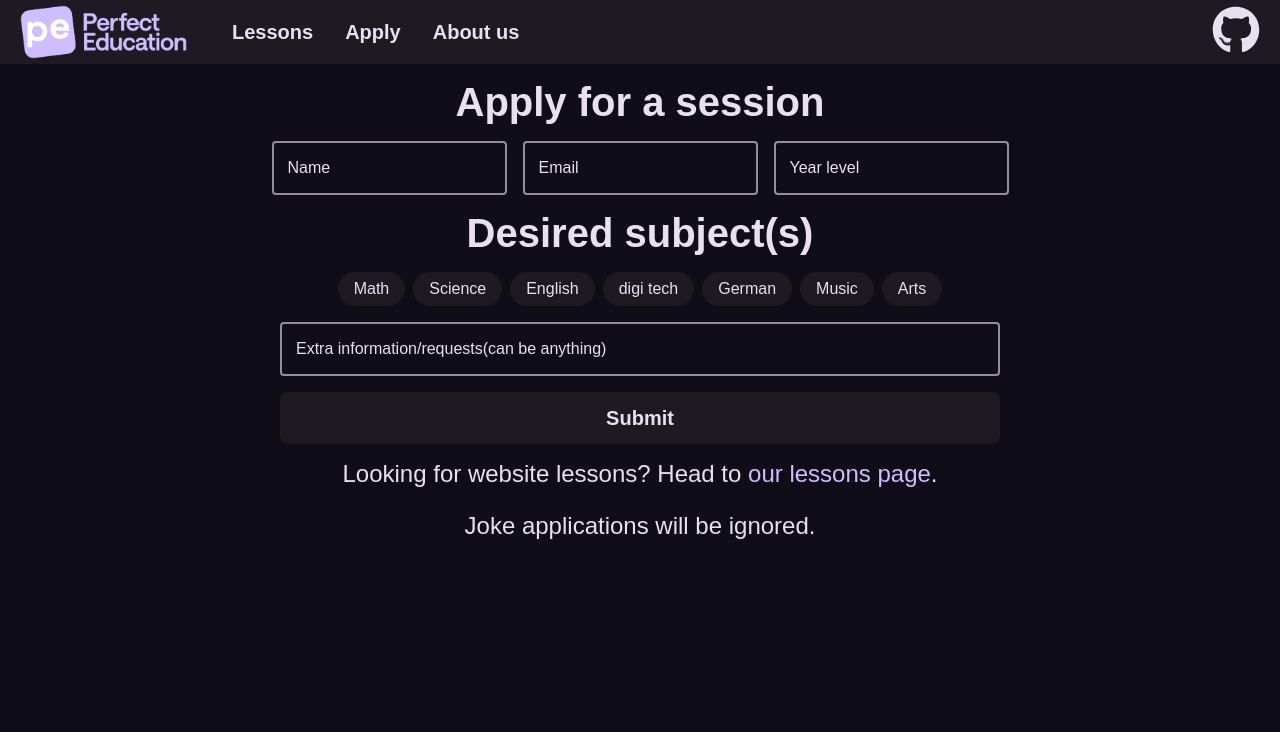
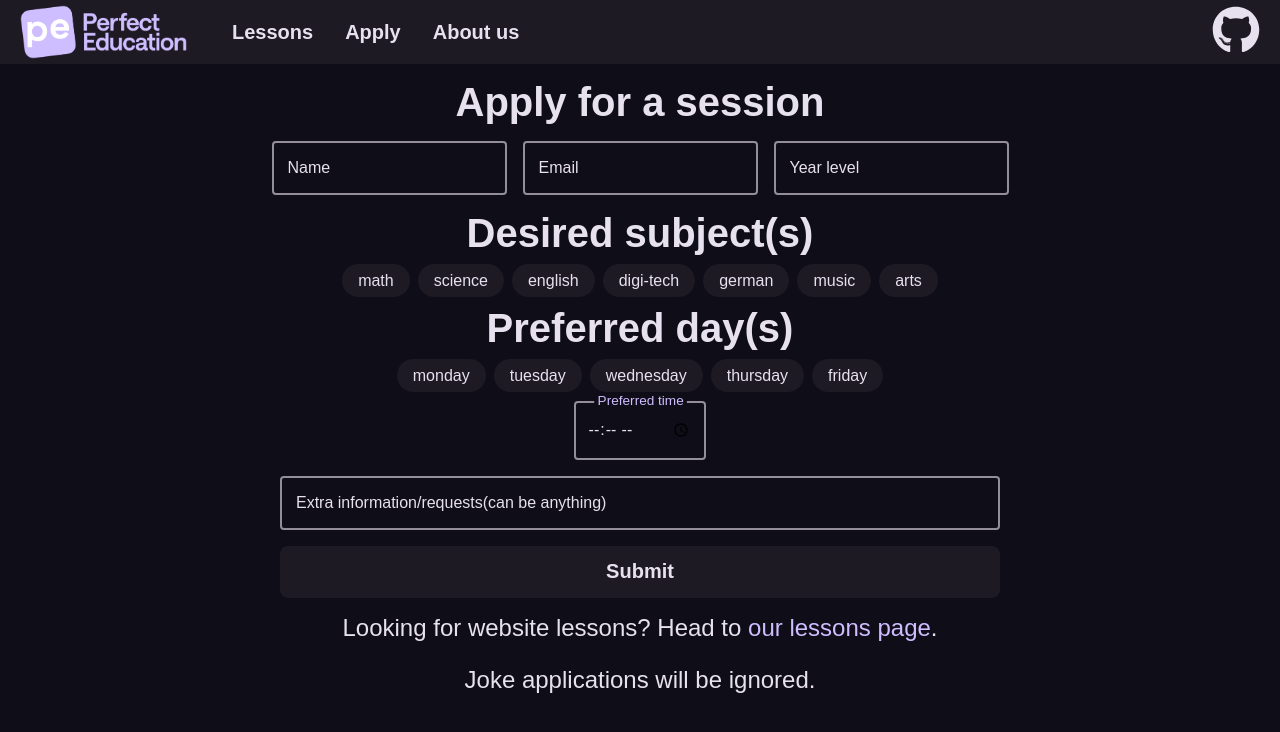
Before and after one commit to tm-coder-484/PerfectEducation, a React (Vite) app: page /apply in a window 1280 px wide. Shown: the top 732 px of the page. Built offline with nearby package versions, Linux system fonts and the light colour scheme.

Commit message:
Wire up the backend

```diff
--- a/src/Apply.jsx
+++ b/src/Apply.jsx
@@ -1,64 +1,167 @@
+// AI slop btw, have no idea how to do ts
+// I mean I can do the js but whatever monstrosity this is, yeah no
+import { useState } from 'react'
 import { Routes, Route, Link } from 'react-router'
 import Bar from "./Bar.jsx";
 
+const SUBJECTS = ["math", "science", "english", "digi-tech", "german", "music", "arts"];
+const DAYS = ["monday", "tuesday", "wednesday", "thursday", "friday"];
+
 function Apply() {
+  const [form, setForm] = useState({
+    name: "",
+    email: "",
+    yearGroup: "",
+    time: "",
+    extra: "",
+  });
+  const [subjects, setSubjects] = useState([]);
+  const [days, setDays] = useState([]);
+  const [status, setStatus] = useState("idle"); // idle | submitting | success | error
+  const [errorMsg, setErrorMsg] = useState("");
+
+  const handleChange = (e) => {
+    const { id, value } = e.target;
+    setForm((prev) => ({ ...prev, [id]: value }));
+  };
+
+  const toggleFromList = (setter) => (value) => {
+    setter((prev) =>
+      prev.includes(value) ? prev.filter((v) => v !== value) : [...prev, value]
+    );
+  };
+  const toggleSubject = toggleFromList(setSubjects);
+  const toggleDay = toggleFromList(setDays);
+
+  const handleSubmit = async (e) => {
+    e.preventDefault();
+    setStatus("submitting");
+    setErrorMsg("");
+
+    const yearGroupNum = parseInt(form.yearGroup, 10);
+    if (Number.isNaN(yearGroupNum)) {
+      setStatus("error");
+      setErrorMsg("Year level must be a number.");
+      return;
+    }
+    if (!form.time) {
+      setStatus("error");
+      setErrorMsg("Please pick a time.");
+      return;
+    }
+    if (subjects.length === 0) {
+      setStatus("error");
+      setErrorMsg("Pick at least one subject.");
+      return;
+    }
+    if (days.length === 0) {
+      setStatus("error");
+      setErrorMsg("Pick at least one day.");
+      return;
+    }
+
+    try {
+      const res = await fetch("/submit", {
+        method: "POST",
+        headers: { "Content-Type": "application/json" },
+        body: JSON.stringify({
+          name: form.name,
+          email: form.email,
+          year_group: yearGroupNum,
+          subjects,
+          days,
+          // <input type="time"> gives "HH:MM" - pydantic's time type wants "HH:MM:SS"
+          time: form.time.length === 5 ? `${form.time}:00` : form.time,
+          extra: form.extra,
+        }),
+      });
+
+      if (!res.ok) {
+        const body = await res.json().catch(() => null);
+        throw new Error(body?.detail ? JSON.stringify(body.detail) : `Server responded ${res.status}`);
+      }
+
+      setStatus("success");
+      setForm({ name: "", email: "", yearGroup: "", time: "", extra: "" });
+      setSubjects([]);
+      setDays([]);
+    } catch (err) {
+      setStatus("error");
+      setErrorMsg(err.message);
+    }
+  };
+
   return (
     <>
       <div className="content">
         <h1 className="sub-heading">
           Apply for a session
         </h1>
-        <form className="apply-form">
+        <form className="apply-form" onSubmit={handleSubmit}>
             <div className="form-row">
-                {/* should prob turn these text fields into a component sometime. Also prob the chips */}
                 <div className="textfield">
-                    <input type="text" id="name" placeholder=" "/>
-                    <label for="name">Name</label>
+                    <input type="text" id="name" placeholder=" " value={form.name} onChange={handleChange} required/>
+                    <label htmlFor="name">Name</label>
                 </div>
                 <div className="textfield">
-                    <input type="text" id="email" placeholder=" "/>
-                    <label for="email">Email</label>
+                    <input type="email" id="email" placeholder=" " value={form.email} onChange={handleChange} required/>
+                    <label htmlFor="email">Email</label>
                 </div>
                 <div className="textfield">
-                    <input type="text" id="year" placeholder=" "/>
-                    <label for="year">Year level</label>
+                    <input type="number" id="yearGroup" placeholder=" " value={form.yearGroup} onChange={handleChange} required/>
+                    <label htmlFor="yearGroup">Year level</label>
                 </div>
             </div>
-            {/* Ill uhh work on the time slots for stuff later */}
+
             <h2 className="sub-heading">
             Desired subject(s)
             </h2>
-            <div class="chip-group">
-                <input type="checkbox" id="math" hidden/>
-                <label for="math" class="chip">Math</label>
+            <div className="chip-group">
+                {SUBJECTS.map((subject) => (
+                  <label key={subject}>
+                    <input
+                      type="checkbox"
+                      hidden
+                      checked={subjects.includes(subject)}
+                      onChange={() => toggleSubject(subject)}
+                    />
+                    <span className="chip">{subject}</span>
+                  </label>
+                ))}
+            </div>
 
-                <input type="checkbox" id="science" hidden/>
-                <label for="science" class="chip">Science</label>
+            <h2 className="sub-heading">
+            Preferred day(s)
+            </h2>
+            <div className="chip-group">
+                {DAYS.map((day) => (
+                  <label key={day}>
+                    <input
+                      type="checkbox"
+                      hidden
+                      checked={days.includes(day)}
+                      onChange={() => toggleDay(day)}
+                    />
+                    <span className="chip">{day}</span>
+                  </label>
+                ))}
+            </div>
 
-                <input type="checkbox" id="english" hidden/>
-                <label for="english" class="chip">English</label>
+            <div className="textfield">
+                <input type="time" id="time" placeholder=" " value={form.time} onChange={handleChange} required/>
+                <label htmlFor="time">Preferred time</label>
+            </div>
 
-                <input type="checkbox" id="digi-tech" hidden/>
-                <label for="digi-tech" class="chip">digi tech</label>
+            <div className="textfield extra-textfield">
+                <input type="text" id="extra" placeholder=" " value={form.extra} onChange={handleChange}/>
+                <label htmlFor="extra">Extra information/requests(can be anything)</label>
+            </div>
 
-                <input type="checkbox" id="german" hidden/>
-                <label for="german" class="chip">German</label>
+            {status === "error" && <p className="paragraph error">{errorMsg}</p>}
+            {status === "success" && <p className="paragraph success">Application submitted — thanks!</p>}
 
-                {/* <input type="checkbox" id="chinese" hidden/>
-                <label for="chinese" class="chip">Chinese</label> */}
-
-                <input type="checkbox" id="music" hidden/>
-                <label for="music" class="chip">Music</label>
-
-                <input type="checkbox" id="arts" hidden/>
-                <label for="arts" class="chip">Arts</label>
-            </div>
-            <div className="textfield extra-textfield">
-                <input type="text" id="extra" placeholder=" "/>
-                <label for="extra">Extra information/requests(can be anything)</label>
-            </div>
-            <button className="form-submit-button">
-                Submit
+            <button className="form-submit-button" type="submit" disabled={status === "submitting"}>
+                {status === "submitting" ? "Submitting…" : "Submit"}
             </button>
             <p className="paragraph">Looking for website lessons? Head to <Link to="/lessons" className='internal-link'>our lessons page</Link>.</p>
             <p className="paragraph">Joke applications will be ignored.</p>
```
Also changed, not shown: 1 other file (tests, documents, lock files or other folders).
